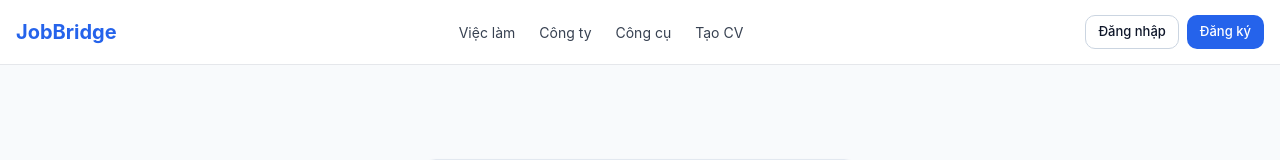
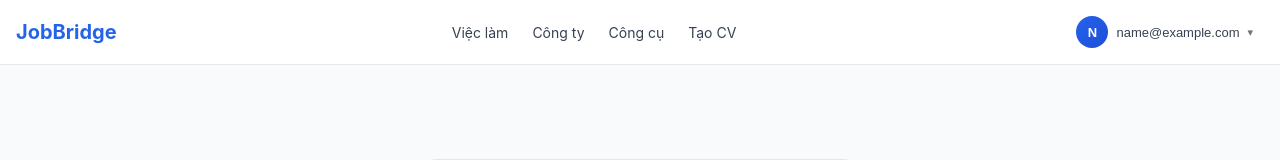
Before and after one commit to hasoftware/JobBridge, a React (Vite) app in the folder frontend/: page /register in a window 1280 px wide. Shown: the top 160 px of the page. Built offline with nearby package versions, Linux system fonts and the light colour scheme; no server answers; sample sign-in values are in the browser's storage; a web font is replaced by a local one.

Commit message:
Thêm user menu trên navbar và fix vấn đề login

```diff
--- a/frontend/src/components/layout/Navbar.css
+++ b/frontend/src/components/layout/Navbar.css
@@ -41,7 +41,101 @@
 
 .navbar-actions {
     display: flex;
+    align-items: center;
     gap: 8px;
+}
+
+.navbar-user {
+    position: relative;
+}
+
+.navbar-user-trigger {
+    display: flex;
+    align-items: center;
+    gap: 8px;
+    padding: 4px 10px 4px 4px;
+    background: transparent;
+    border: 1px solid transparent;
+    border-radius: 999px;
+    cursor: pointer;
+    transition: background 0.15s, border-color 0.15s;
+}
+
+.navbar-user-trigger:hover {
+    background: #f3f4f6;
+}
+
+.navbar-user-avatar {
+    display: flex;
+    align-items: center;
+    justify-content: center;
+    width: 32px;
+    height: 32px;
+    border-radius: 50%;
+    background: linear-gradient(135deg, #2563eb 0%, #1d4ed8 100%);
+    color: #fff;
+    font-size: 13px;
+    font-weight: 600;
+    flex-shrink: 0;
+}
+
+.navbar-user-email {
+    font-size: 13px;
+    color: #374151;
+    max-width: 180px;
+    overflow: hidden;
+    text-overflow: ellipsis;
+    white-space: nowrap;
+}
+
+.navbar-user-chevron {
+    font-size: 11px;
+    color: #6b7280;
+    line-height: 1;
+}
+
+.navbar-user-menu {
+    position: absolute;
+    top: calc(100% + 8px);
+    right: 0;
+    background: #fff;
+    border: 1px solid #e5e7eb;
+    border-radius: 10px;
+    box-shadow: 0 6px 20px rgba(15, 23, 42, 0.08);
+    min-width: 200px;
+    padding: 6px;
+    display: flex;
+    flex-direction: column;
+    z-index: 60;
+}
+
+.navbar-user-item {
+    display: block;
+    width: 100%;
+    padding: 8px 12px;
+    background: transparent;
+    border: none;
+    border-radius: 6px;
+    font-size: 13px;
+    color: #374151;
+    text-align: left;
+    text-decoration: none;
+    cursor: pointer;
+    font-family: inherit;
+}
+
+.navbar-user-item:hover {
+    background: #f3f4f6;
+    color: #111827;
+}
+
+.navbar-user-item-danger {
+    color: #dc2626;
+}
+
+.navbar-user-item-danger:hover {
+    background: #fef2f2;
+    color: #b91c1c;
 }
 
 .navbar-toggle {
@@ -72,4 +166,8 @@
     .navbar-toggle {
         display: block;
     }
+
+    .navbar-user-email {
+        display: none;
+    }
 }
--- a/frontend/src/components/layout/Navbar.jsx
+++ b/frontend/src/components/layout/Navbar.jsx
@@ -1,9 +1,36 @@
-import { useState } from 'react'
-import { Link, NavLink } from 'react-router-dom'
+import { useState, useRef, useEffect } from 'react'
+import { Link, NavLink, useNavigate } from 'react-router-dom'
+import { useAuth } from '../../hooks/useAuth'
+import { useToast } from '../../hooks/useToast'
 import './Navbar.css'
 
 export default function Navbar() {
+  const navigate = useNavigate()
+  const { isAuthenticated, isAdmin, user, logout } = useAuth()
+  const toast = useToast()
   const [mobileOpen, setMobileOpen] = useState(false)
+  const [menuOpen, setMenuOpen] = useState(false)
+  const menuRef = useRef(null)
+
+  useEffect(() => {
+    if (!menuOpen) return
+    function onClickOutside(e) {
+      if (menuRef.current && !menuRef.current.contains(e.target)) {
+        setMenuOpen(false)
+      }
+    }
+    document.addEventListener('mousedown', onClickOutside)
+    return () => document.removeEventListener('mousedown', onClickOutside)
+  }, [menuOpen])
+
+  const initial = (user?.email || '?').charAt(0).toUpperCase()
+
+  const handleLogout = async () => {
+    setMenuOpen(false)
+    await logout()
+    toast?.addToast('Đã đăng xuất', 'info')
+    navigate('/')
+  }
 
   return (
     <nav className="navbar">
@@ -20,8 +47,57 @@ export default function Navbar() {
         </div>
 
         <div className="navbar-actions">
-          <Link to="/login" className="btn btn-outline btn-sm">Đăng nhập</Link>
-          <Link to="/register" className="btn btn-primary btn-sm">Đăng ký</Link>
+          {!isAuthenticated ? (
+            <>
+              <Link to="/login" className="btn btn-outline btn-sm">Đăng nhập</Link>
+              <Link to="/register" className="btn btn-primary btn-sm">Đăng ký</Link>
+            </>
+          ) : (
+            <div className="navbar-user" ref={menuRef}>
+              <button
+                type="button"
+                className="navbar-user-trigger"
+                onClick={() => setMenuOpen((s) => !s)}
+                aria-haspopup="menu"
+                aria-expanded={menuOpen}
+              >
+                <span className="navbar-user-avatar">{initial}</span>
+                <span className="navbar-user-email">{user?.email}</span>
+                <span className="navbar-user-chevron" aria-hidden="true">▾</span>
+              </button>
+              {menuOpen && (
+                <div className="navbar-user-menu" role="menu">
+                  {isAdmin ? (
+                    <Link
+                      to="/admin"
+                      className="navbar-user-item"
+                      onClick={() => setMenuOpen(false)}
+                      role="menuitem"
+                    >
+                      Trang quản trị
+                    </Link>
+                  ) : (
+                    <Link
+                      to="/dashboard"
+                      className="navbar-user-item"
+                      onClick={() => setMenuOpen(false)}
+                      role="menuitem"
+                    >
+                      Bảng điều khiển
+                    </Link>
+                  )}
+                  <button
+                    type="button"
+                    className="navbar-user-item navbar-user-item-danger"
+                    onClick={handleLogout}
+                    role="menuitem"
+                  >
+                    Đăng xuất
+                  </button>
+                </div>
+              )}
+            </div>
+          )}
         </div>
 
         <button className="navbar-toggle" onClick={() => setMobileOpen(!mobileOpen)} aria-label="Menu">
--- a/frontend/src/pages/Login.jsx
+++ b/frontend/src/pages/Login.jsx
@@ -1,6 +1,7 @@
 import { useState } from 'react'
 import { Link, useNavigate, useSearchParams, useLocation } from 'react-router-dom'
 import { useAuth } from '../hooks/useAuth'
+import { useToast } from '../hooks/useToast'
 import './Login.css'
 
 export default function Login() {
@@ -9,6 +10,7 @@ export default function Login() {
   const [searchParams] = useSearchParams()
   const redirectTo = searchParams.get('redirect') || '/'
   const { login } = useAuth()
+  const { addToast } = useToast()
   const prefilledEmail = location.state?.email || ''
   const [formData, setFormData] = useState({ email: prefilledEmail, password: '' })
   const [errors, setErrors] = useState({})
@@ -47,6 +49,7 @@ export default function Login() {
     setApiError('')
     try {
       const userData = await login(formData.email, formData.password)
+      addToast('Đăng nhập thành công', 'success')
       if (userData.role === 'admin') {
         navigate('/admin')
       } else {
```
